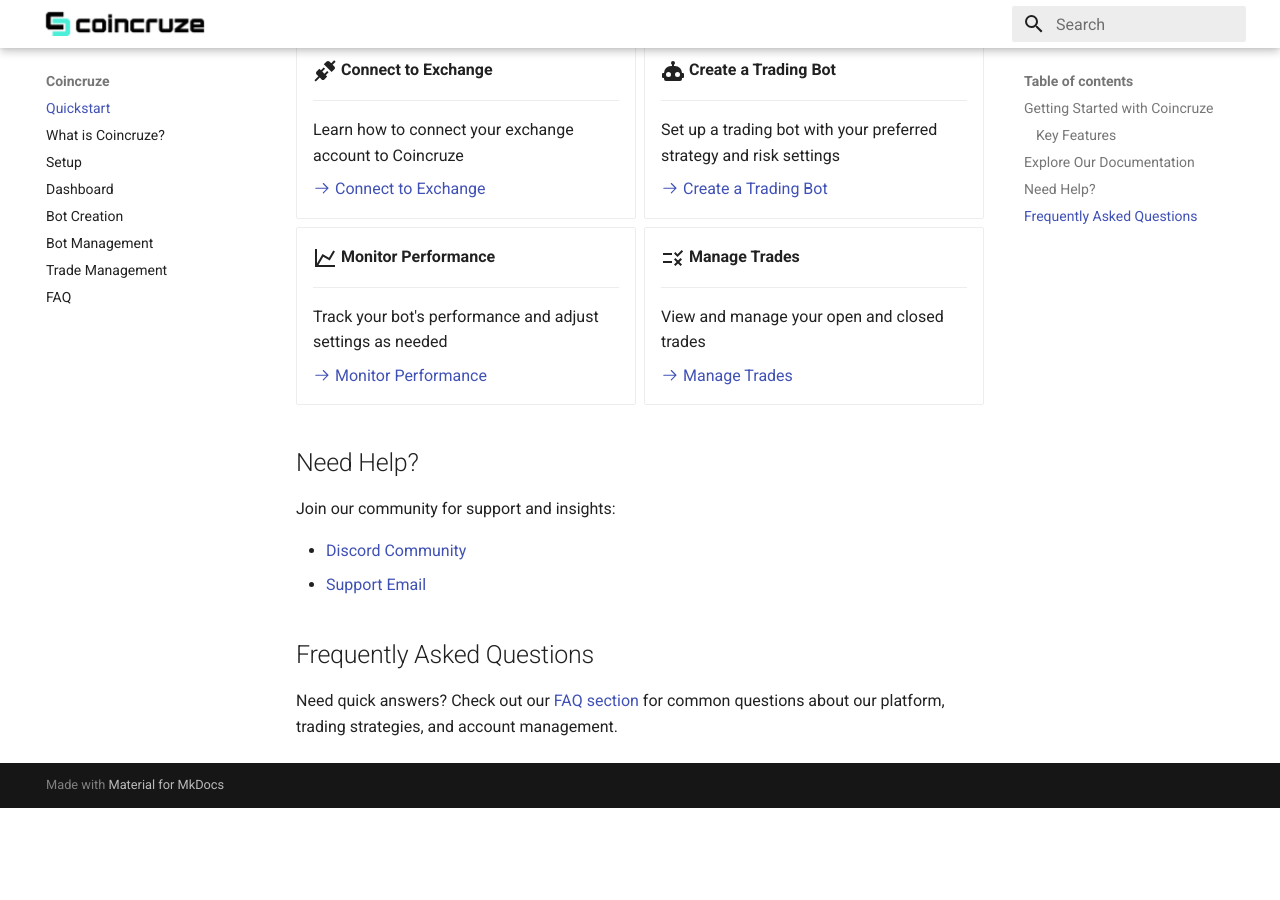
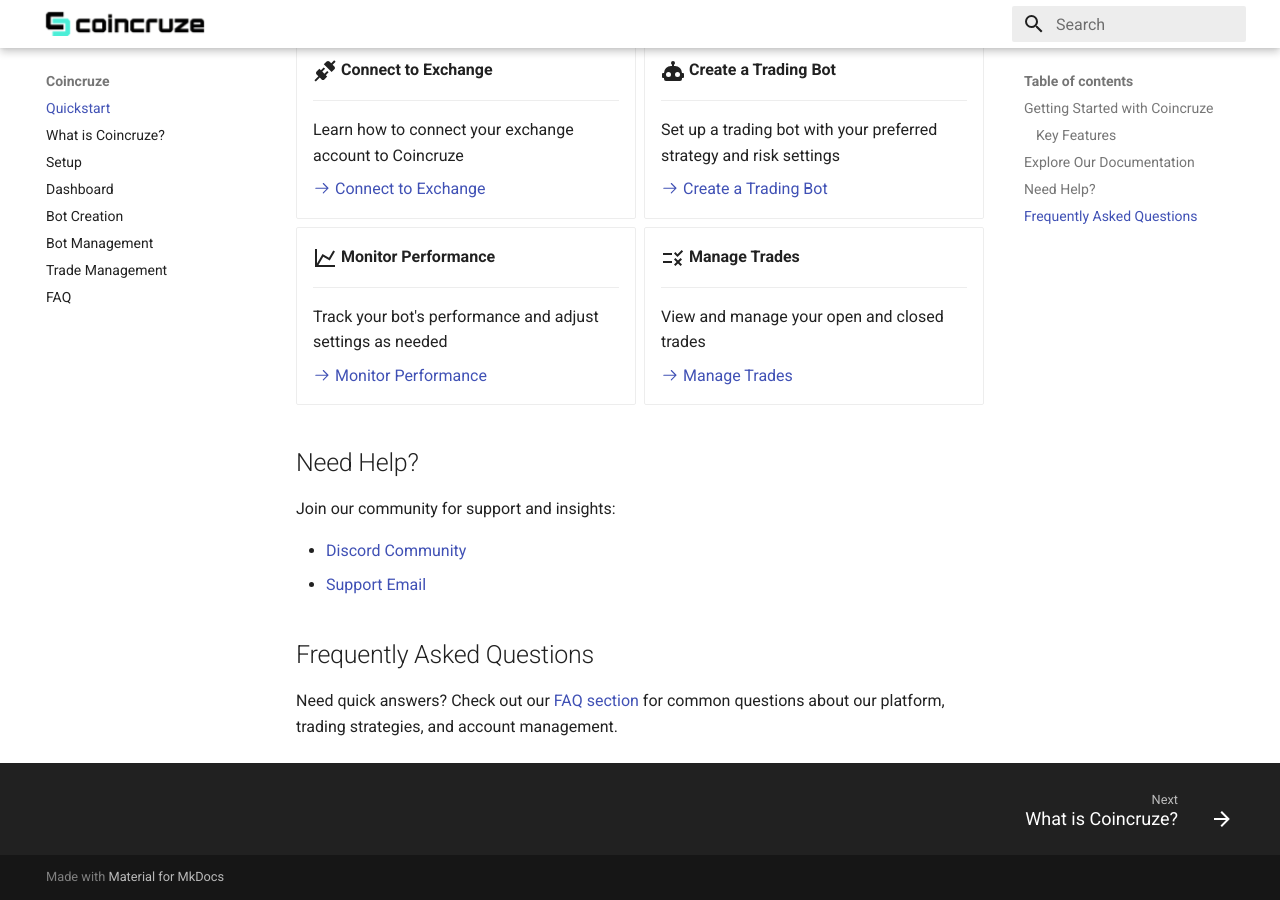
Before and after one commit to coincruze/docs, an MkDocs documentation site: the page built from docs/index.md, in a window 1280 px wide and 900 px high, scrolled down 661 px. Built offline with MkDocs 1.6.1 and Material for MkDocs 9.7.7, drawn with Linux system fonts in a browser that asks for light colours; a script that is not in the unit is left out; plug-ins that fetch from the network failed and are left out; before the commit the page ends 1469 px from its top, so only the background shows below that.

Commit message:
feat: Enable footer navigation feature

```diff
--- a/mkdocs.yml
+++ b/mkdocs.yml
@@ -8,6 +8,8 @@ theme:
     accent: teal
   logo: assets/images/logo_horizontal.png
   favicon: assets/images/favicon.ico
+  features:
+    - navigation.footer
 plugins:
   - privacy
   - search
```
